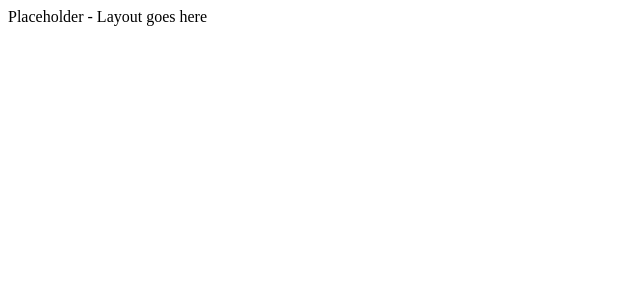
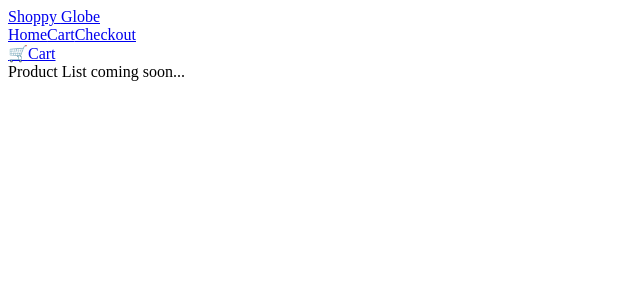
Before and after one commit to sushashwat/Shoppy-Globe, a React (Vite) app: page / in a window 1280 px wide. Shown: the top 300 px of the page, without its empty margins (0-640 px from the left). Built offline with nearby package versions, Linux system fonts and the light colour scheme.

Commit message:
Create Layout component and add to router

```diff
--- a/src/App.jsx
+++ b/src/App.jsx
@@ -1,10 +1,16 @@
-import { createBrowserRouter, RouterProvider } from "react-router-dom";
-
+import { createBrowserRouter, RouterProvider, Suspense } from "react-router-dom";
+import { lazy } from "react";
+import Layout from "./components/Layout";
 const router = createBrowserRouter([
   {
     path:'/',
-    element: <div> Placeholder - Layout goes here </div>,
-  },
+    element:<Layout/>,
+    children: [{
+      index: true,
+      element: <div>Product List coming soon...</div>,
+    },
+  ],
+ },
 ])
 
 function App(){
--- a/src/components/Layout.jsx
+++ b/src/components/Layout.jsx
@@ -1,8 +1,15 @@
+import React from "react";
+import { Outlet } from "react-router-dom";
+import Header from "./Header";
+
 function Layout (){
     return (
-        <h1>
-            Layout
-        </h1>
+       <>
+       <Header/>
+       <main className="main-content">
+        <Outlet/>
+       </main>
+       </>
     )
 }
 export default Layout;
```
